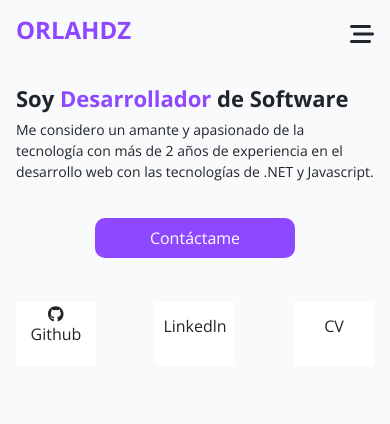
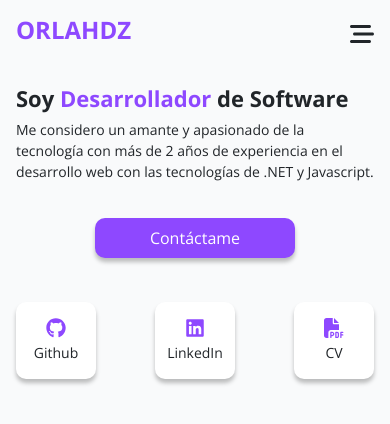
Before and after one commit to OrlandoHernandezGzz/MiPortafolioWeb, a Vue app: page / in a window 390 px wide. Shown: the top 424 px of the page. Built offline with nearby package versions, Linux system fonts and the light colour scheme.

Commit message:
feat: finished mobile aboutme design

```diff
--- a/src/components/AboutMe.vue
+++ b/src/components/AboutMe.vue
@@ -1,6 +1,4 @@
-<script setup>
-
-</script>
+<script setup></script>
 
 <template>
   <section class="about-me">
@@ -22,18 +20,20 @@
       <div class="about-me__cards">
         <div class="about-me__card">
           <!-- icon -->
-          <font-awesome-icon :icon="['fab', 'github']" />
-          <p>Github</p>
+          <font-awesome-icon class="about-me__card-icon" :icon="['fab', 'github']" />
+          <p class="about-me__card-text">Github</p>
         </div>
 
         <div class="about-me__card">
           <!-- icon -->
-          <p>Linkedln</p>
+          <font-awesome-icon class="about-me__card-icon" :icon="['fab', 'linkedin']" />
+          <p class="about-me__card-text">LinkedIn</p>
         </div>
 
         <div class="about-me__card">
           <!-- icon -->
-          <p>CV</p>
+          <font-awesome-icon class="about-me__card-icon" :icon="['fas', 'file-pdf']" />
+          <p class="about-me__card-text">CV</p>
         </div>
       </div>
     </div>
@@ -71,6 +71,8 @@
   width: 200px;
   border: none;
   border-radius: 10px;
+  background: #8e48ff;
+  box-shadow: var(--shadow);
 }
 
 .about-me__cards {
@@ -80,14 +82,29 @@
   align-items: center;
 }
 
-/* TODO: Terminar las tarjetas de las redes sociales. */
 .about-me__card {
   background: var(--white);
+  display: flex;
   width: 80px;
-  height: 64px;
-  display: flex;
+  padding: 16px 16px 0px 16px;
   flex-direction: column;
+  justify-content: flex-end;
   align-items: center;
-  justify-content: center;
+  gap: 4px;
+
+  border-radius: 10px;
+  background: var(--white);
+  box-shadow: var(--shadow);
+}
+
+.about-me__card-icon {
+  width: 20px;
+  height: 20px;
+  color: var(--purple);
+}
+
+.about-me__card-text {
+  font-size: var(--font-p-mobile);
+  font-weight: 400;
 }
 </style>
--- a/src/main.js
+++ b/src/main.js
@@ -5,10 +5,10 @@ import "bootstrap";
 import "bootstrap/dist/css/bootstrap.min.css";
 
 import { library } from '@fortawesome/fontawesome-svg-core'
-import { faBarsStaggered } from '@fortawesome/free-solid-svg-icons'
-import { faGithub  } from '@fortawesome/free-brands-svg-icons'
+import { faBarsStaggered, faFilePdf } from '@fortawesome/free-solid-svg-icons'
+import { faGithub, faLinkedin } from '@fortawesome/free-brands-svg-icons'
 import { FontAwesomeIcon } from '@fortawesome/vue-fontawesome'
 
-library.add(faBarsStaggered)
-library.add(faGithub)
+library.add(faBarsStaggered, faGithub, faLinkedin, faFilePdf)
+
 createApp(App).component('font-awesome-icon', FontAwesomeIcon).mount('#app')
--- a/src/style.css
+++ b/src/style.css
@@ -7,6 +7,9 @@
   --yellow: #f2e800;
   --black: #202020;
   --white: #ffffff;
+
+  /* Shadow  */
+  --shadow: 0px 4px 4px 0px rgba(0, 0, 0, 0.25);
 
   /* Fonts */
   --font-family: "Open Sans", sans-serif;
```
